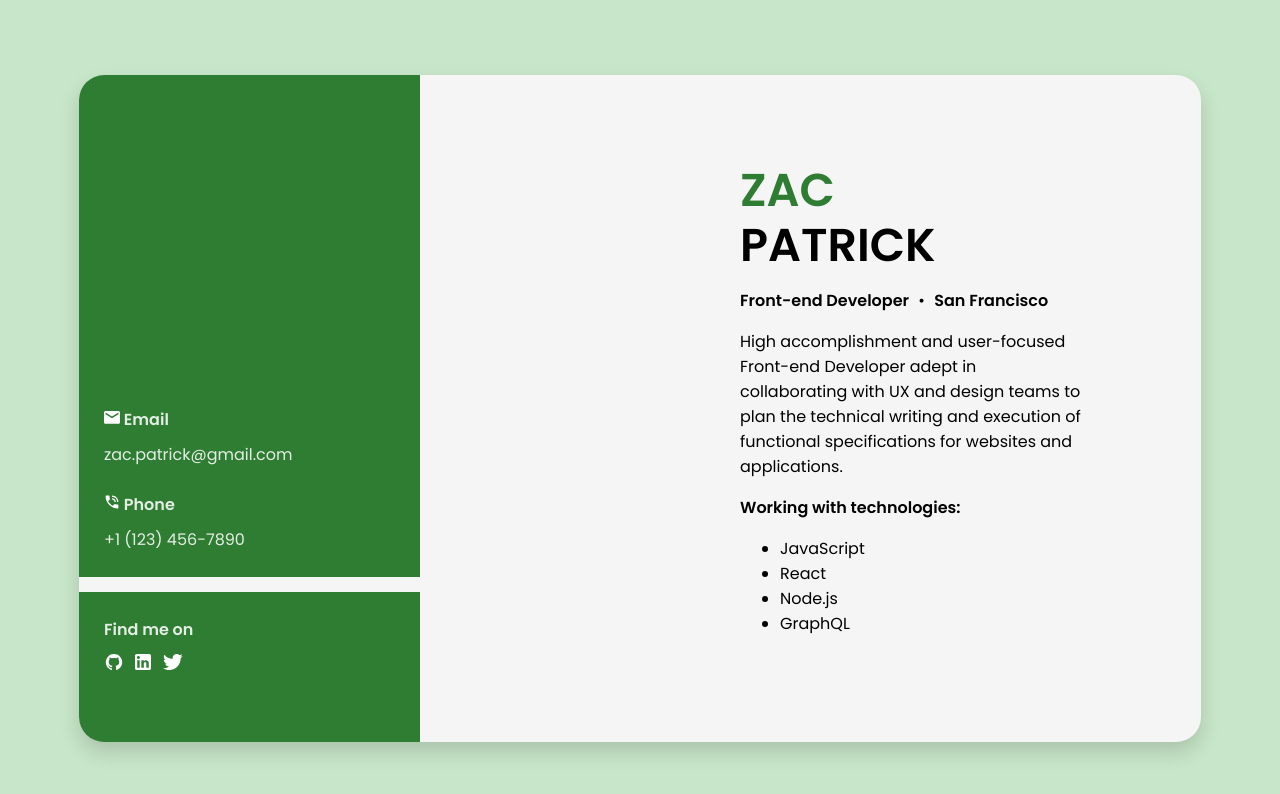
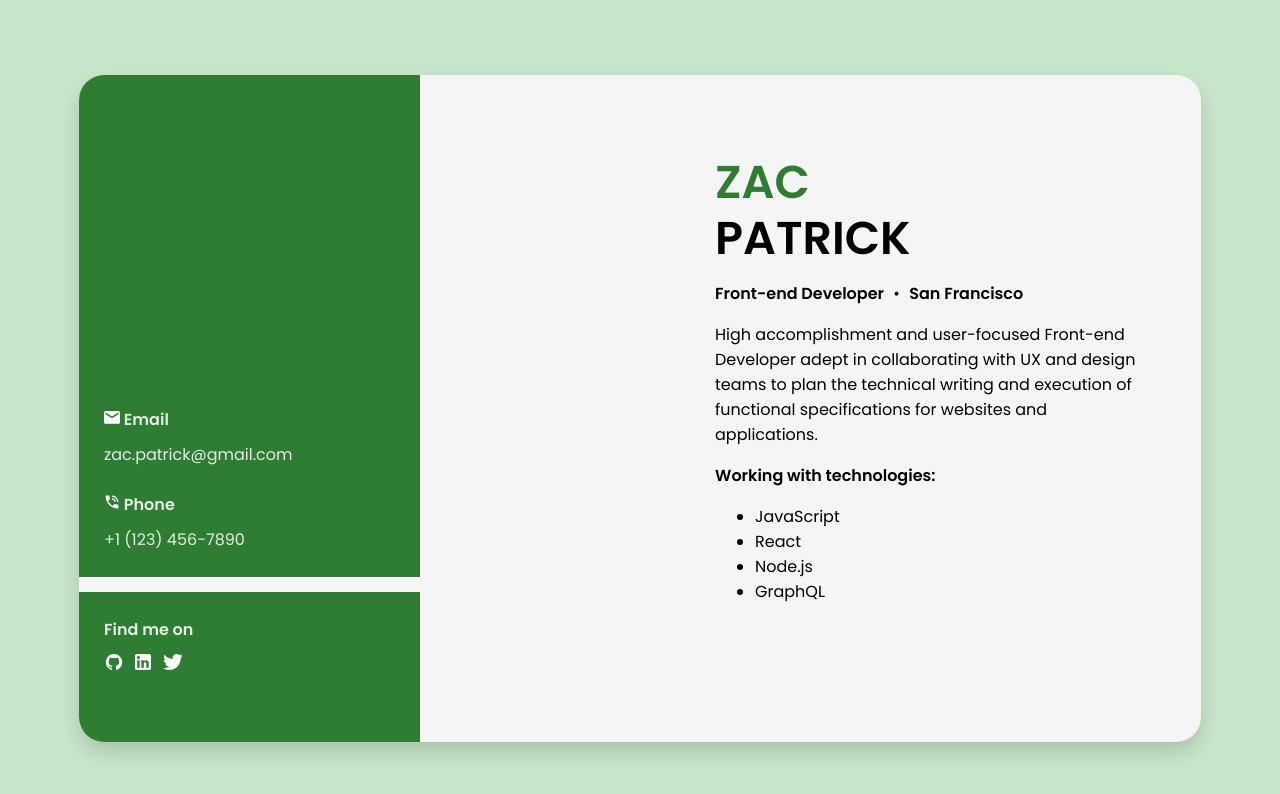
Before and after one commit to ryanriv/business-card, a SvelteKit app: page / in a window 1280 px wide. Shown: the top 794 px of the page. Built offline with nearby package versions, Linux system fonts and the light colour scheme.

Commit message:
clean up

```diff
--- a/src/routes/Card.svelte
+++ b/src/routes/Card.svelte
@@ -7,7 +7,7 @@
     import photo from '$lib/images/user-photo.jpg?enhanced';
 </script>
 
-<section class="card">
+<div class="card">
     <div class="contact">
         <div class="contact-info">
             <address>
@@ -61,7 +61,7 @@
             </ul>
         </div>
     </div>
-</section>
+</div>
 
 <style>
 	.card {
@@ -134,10 +134,8 @@
     .profile {
         padding: var(--padding-card);
         display: grid;
-        grid-template-columns: min-content 1fr;
+        grid-template-columns: 245px 1fr;
         height: 100%;
-        position: relative;
-        left: -65px;
     }
 
     .photo {
@@ -146,6 +144,7 @@
         height: 550px;
         width: 335px;
         object-fit: cover;
+        transform: translateX(-45px);
     }
 
     .bio {
```
